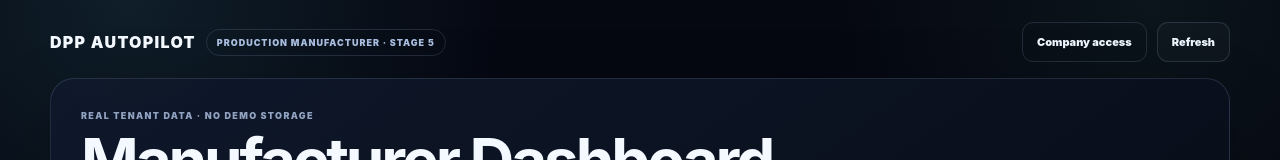
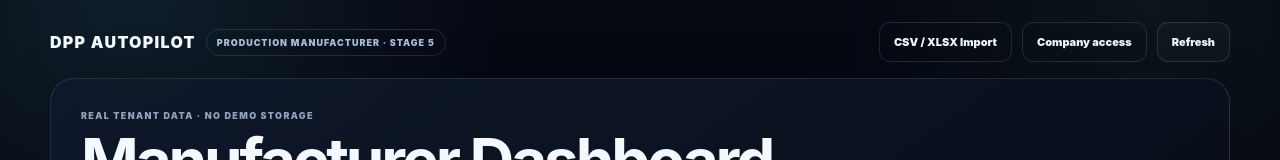
Before and after one commit to SoulFlameAdmin/DPPautopilot, a plain HTML site: page live/manufacturer.html in a window 1280 px wide. Shown: the top 160 px of the page. Drawn offline with Linux system fonts and the light colour scheme.

Commit message:
feat(stage6): link manufacturer batch import

```diff
--- a/live/manufacturer.html
+++ b/live/manufacturer.html
@@ -16,7 +16,7 @@
       <span class="badge">PRODUCTION MANUFACTURER · STAGE 5</span>
     </div>
     <div class="top-actions">
-      <a class="btn ghost" href="/company">Company access</a>
+      <a class="btn ghost" href="/manufacturer/import">CSV / XLSX Import</a><a class="btn ghost" href="/company">Company access</a>
       <button class="btn" id="refreshDashboard" type="button">Refresh</button>
     </div>
   </header>
```
